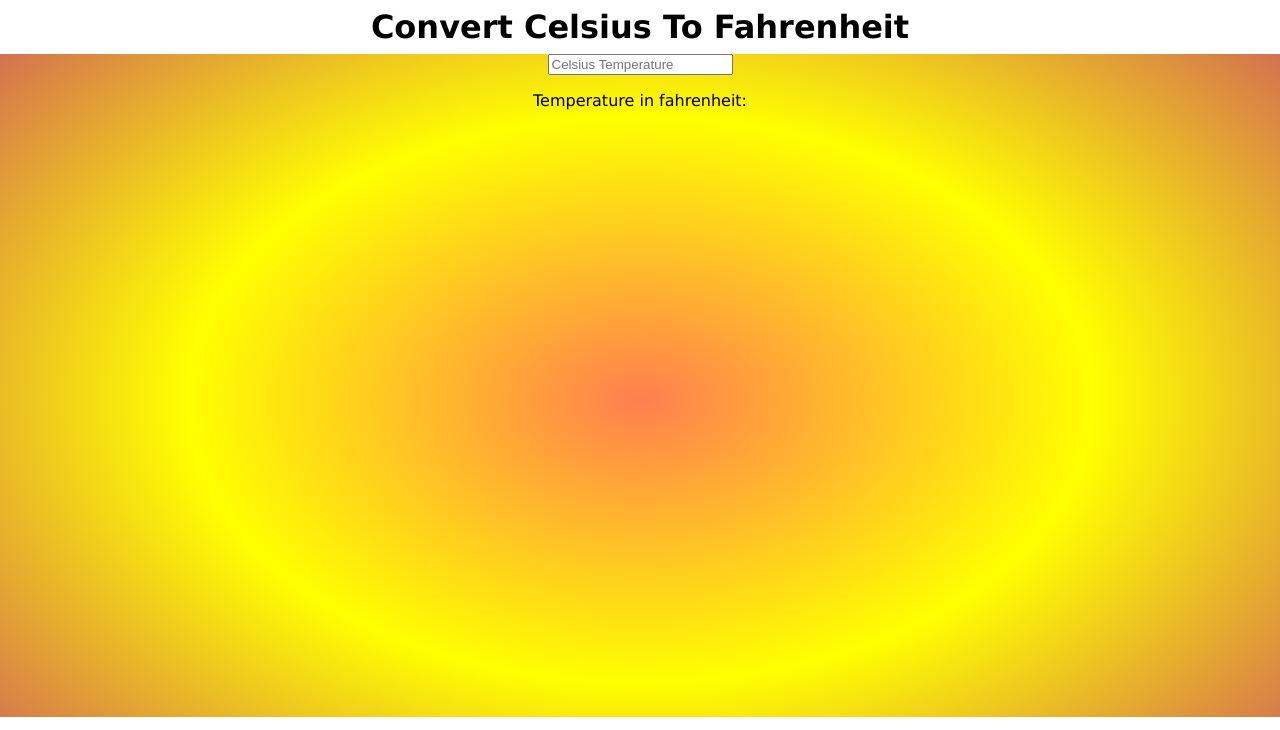
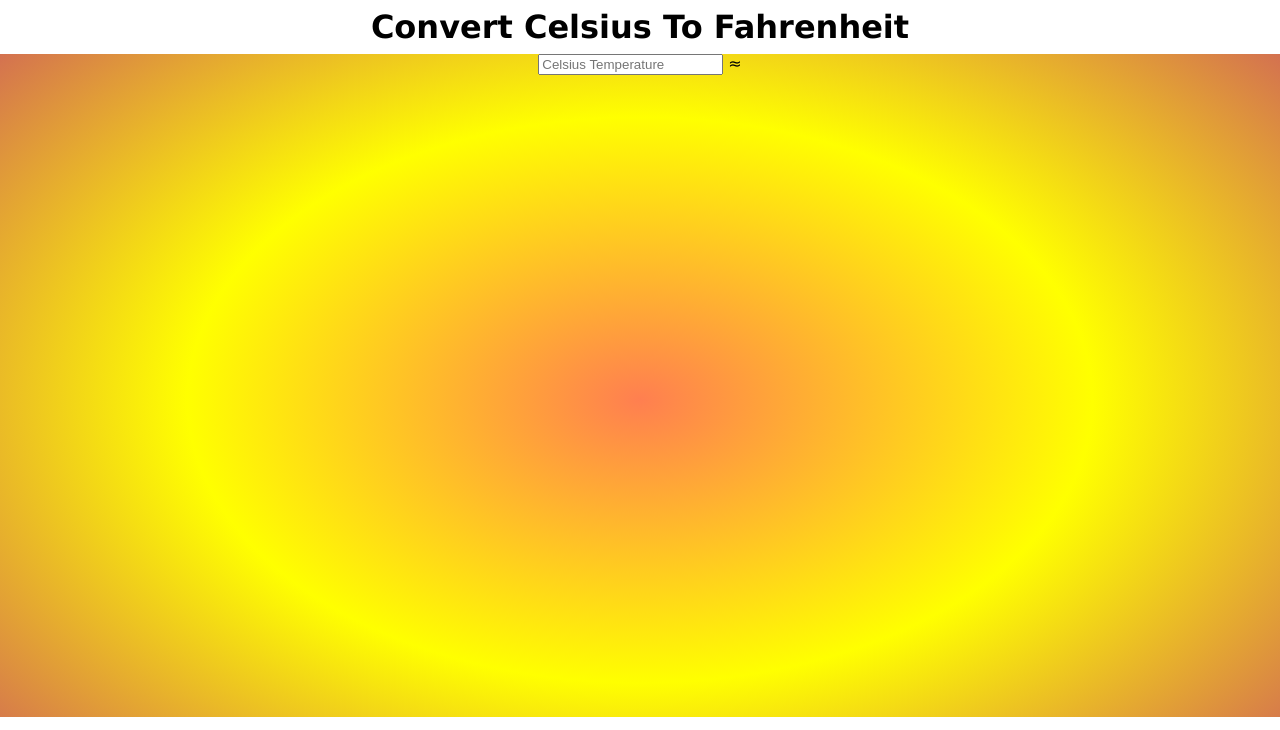
Before and after one commit to LyndonPanton/ConvertCelsiusToFahrenheit, a plain HTML site: page index.html in a window 1280 px wide. Shown: the top 730 px of the page. Drawn offline with Linux system fonts and the light colour scheme.

Commit message:
Added approximately equal symbol

```diff
--- a/index.html
+++ b/index.html
@@ -17,7 +17,7 @@
 	<main id="main">
 		<input id="celsius" type="number" name="celsius" placeholder="Celsius Temperature" />
 
-		<p id="display">Temperature in fahrenheit: <span id="display-output"></span></p>
+		<span id="symbol">&asymp;</span> <span id="display-output"></span>
 	</main>
 
 	<footer id="footer">
```
